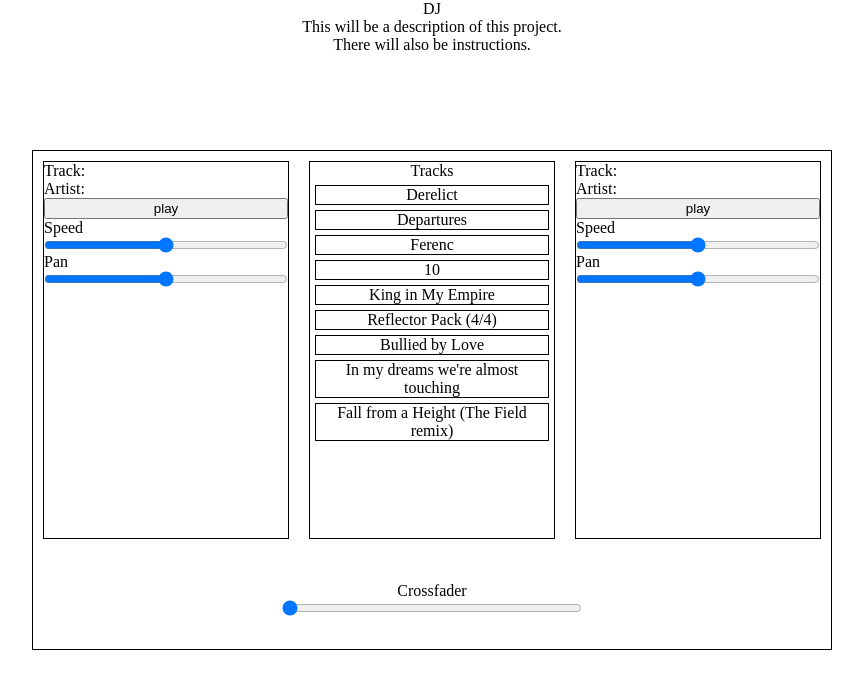
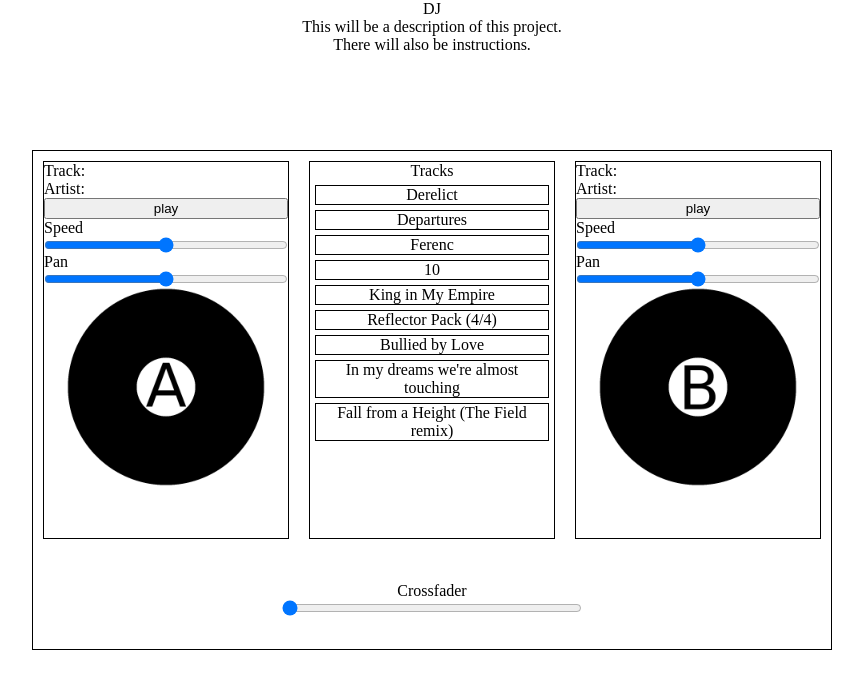
Before and after one commit to tbeddy/dj, a website built with webpack: page index.html in a window 1280 px wide. Shown: the whole page, without its empty margins (208-1071 px from the left). Built offline with nearby package versions, Linux system fonts and the light colour scheme.

Commit message:
Add record images

```diff
--- a/index.html
+++ b/index.html
@@ -34,6 +34,10 @@
                     <input type="range" id="speed1" min="0.0" max="2.0" step="0.01">
                     <label for="pan1">Pan</label>
                     <input type="range" id="pan1" min="-1.0" max="1.0" step="0.01">
+                    <img
+                        class="record-img"
+                        src="./src/images/record_a.png"
+                    >
                 </div>
                 <div id="track-bank">
                     <p id="track-bank-header">
@@ -55,6 +59,10 @@
                     <input type="range" id="speed2" min="0.0" max="2.0" step="0.01">
                     <label for="pan2">Pan</label>
                     <input type="range" id="pan2" min="-1.0" max="1.0" step="0.01">
+                    <img
+                        class="record-img"
+                        src="./src/images/record_b.png"
+                    >
                 </div>
             </div>
             <div class="crossfader-area">
--- a/src/styles/body.scss
+++ b/src/styles/body.scss
@@ -30,6 +30,12 @@
   justify-content: space-between;
 }
 
+.record-img {
+  height: 200px;
+  width: 200px;
+  align-self: center;
+}
+
 .crossfader-area {
   display: flex;
   flex-direction: column;
```
Also changed, not shown: src/images/record_a.png (added), src/images/record_b.png (added).
